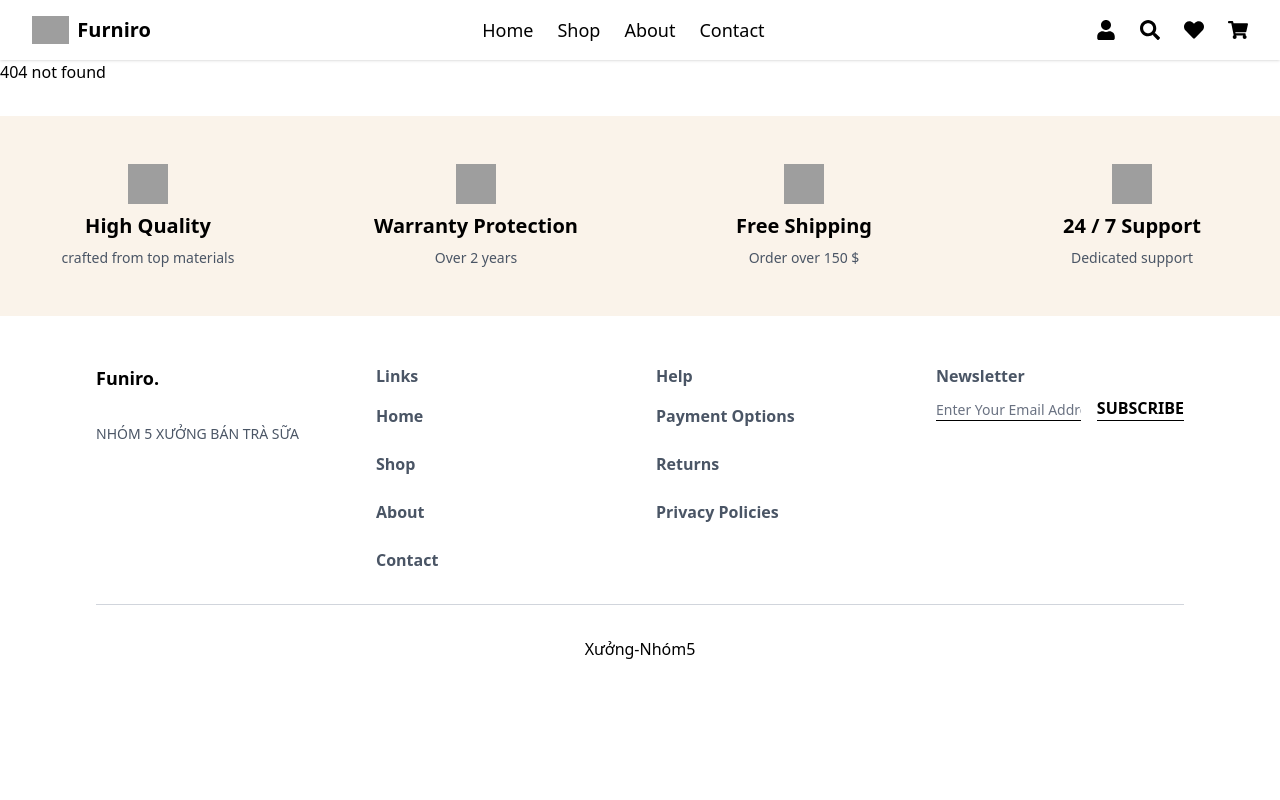
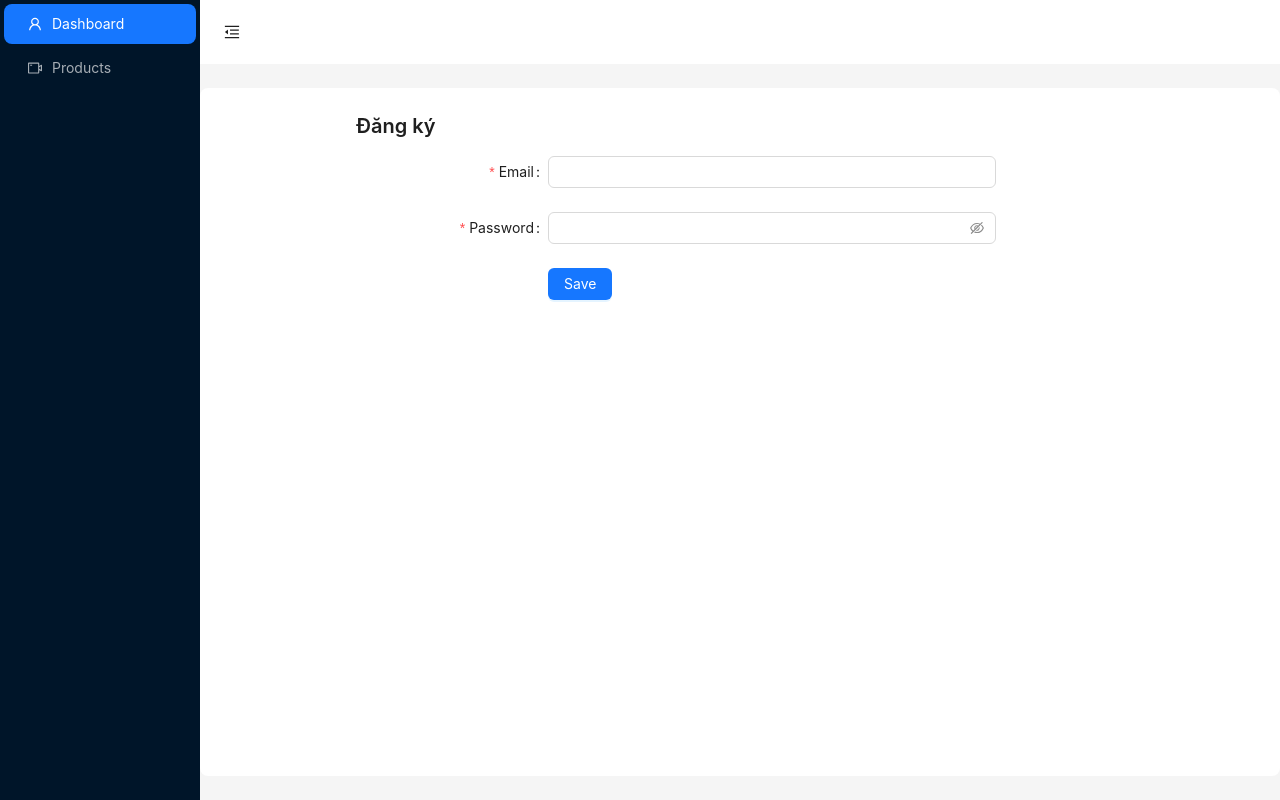
Before and after one commit to luong0910/nhom5Xuong, a React (Vite) app: page /admin/signin in a window 1280 px wide. Built offline with nearby package versions, Linux system fonts and the light colour scheme; grey boxes are pictures that could not be loaded.

Commit message:
fix router

```diff
--- a/src/App.tsx
+++ b/src/App.tsx
@@ -1,17 +1,22 @@
-import { Navigate, Outlet, Route, Routes } from "react-router-dom";
+import { Navigate, Route, Routes, Outlet } from "react-router-dom";
 import LayoutClient from "./components/layoutClient";
+import LayoutAdmin from "./components/layoutAdmin";
+
+// Client Pages
+import HomeClient from "./pages/clients/homeClient";
 import CartPage from "./pages/clients/cart";
-import HomeClient from "./pages/clients/homeClient";
 import BlogPage from "./pages/clients/blog";
+import ShopPage from "./pages/clients/shop";
 import CheckoutPage from "./pages/clients/checkout";
 import ContactPage from "./pages/clients/contact";
 import SingleProductPage from "./pages/clients/singleProduct";
-import ShopPage from "./pages/clients/shop";
-import LayoutAdmin from "./components/layoutAdmin";
+
+// Admin Pages
 import ProductListPage from "./pages/admin/listProductAdmin";
-import ProductList from "./pages/admin/listProductAdmin";
 import ProductForm from "./pages/admin/addProduct";
 import ProductEdit from "./pages/admin/updateProduct";
+
+// Auth Pages
 import SigninPage from "./pages/auth/signin";
 import SignupPage from "./pages/auth/signup";
 
@@ -28,43 +33,26 @@ function App() {
                 <Route path="contact" element={<ContactPage />} />
                 <Route path="detail" element={<SingleProductPage />} />
                 <Route path="about" element={<h1>Giới thiệu</h1>} />
-
-
-                <Route path="login" element={<h1>Login</h1>} />
                 <Route path="signin" element={<SigninPage />} />
                 <Route path="signup" element={<SignupPage />} />
-                <Route path="*" element={<h1>404 not found</h1>} />
+                <Route path="*" element={<h1>404 Not Found</h1>} />
             </Route>
-                            <Route
-                    path="admin"
-                    element={
 
-                        <LayoutAdmin>
-                            <Outlet />
-                        </LayoutAdmin>
-
-                    }
-            >
+            {/* Layout dành cho admin */}
+            <Route path="admin" element={<LayoutAdmin><Outlet /></LayoutAdmin>}>
                 <Route index element={<Navigate to="dashboard" />} />
-                    <Route path="dashboard" element={<h1>Dashboard</h1>} />
-                    <Route path="products">
-                        <Route index element={<ProductList />} />
-                        <Route path="add" element={<ProductForm />} />
-
-                        <Route path="edit/:id" element={<ProductEdit />} />
-                    </Route>
+                <Route path="dashboard" element={<h1>Dashboard</h1>} />
+                <Route path="products">
+                    <Route index element={<ProductListPage />} />
+                    <Route path="add" element={<ProductForm />} />
+                    <Route path="edit/:id" element={<ProductEdit />} />
                 </Route>
+                <Route path="signin" element={<SigninPage />} />
+                <Route path="signup" element={<SignupPage />} />
                 <Route path="*" element={<h1>404 Not Found</h1>} />
-                    <Route path="products">
-                        <Route index element={<ProductListPage />} />
-
-                    </Route>
-
+            </Route>
         </Routes>
-
-
-    )
+    );
 }
 
-
-export default App
+export default App;
--- a/src/pages/auth/signin.tsx
+++ b/src/pages/auth/signin.tsx
@@ -21,7 +21,7 @@ export const SigninPage = () => {
     const onFinish = (formData: any) => {
         mutate(formData, {
             onSuccess: (data) => {
-                navigate("/dashboard");
+                navigate("/");
                 messageApi.success("Đăng nhập thành công");
                 setToken(data?.data?.accessToken);
             },
--- a/src/pages/clients/header.tsx
+++ b/src/pages/clients/header.tsx
@@ -32,7 +32,7 @@ function HeaderClient() {
         </ul>
 
         <div className="flex space-x-6 text-xl">
-          <Link to={"#"}>
+          <Link to={"/signin"}>
             <FaUser className="cursor-pointer hover:text-gray-600" />
           </Link>
           <Link to={"#"}>
```
